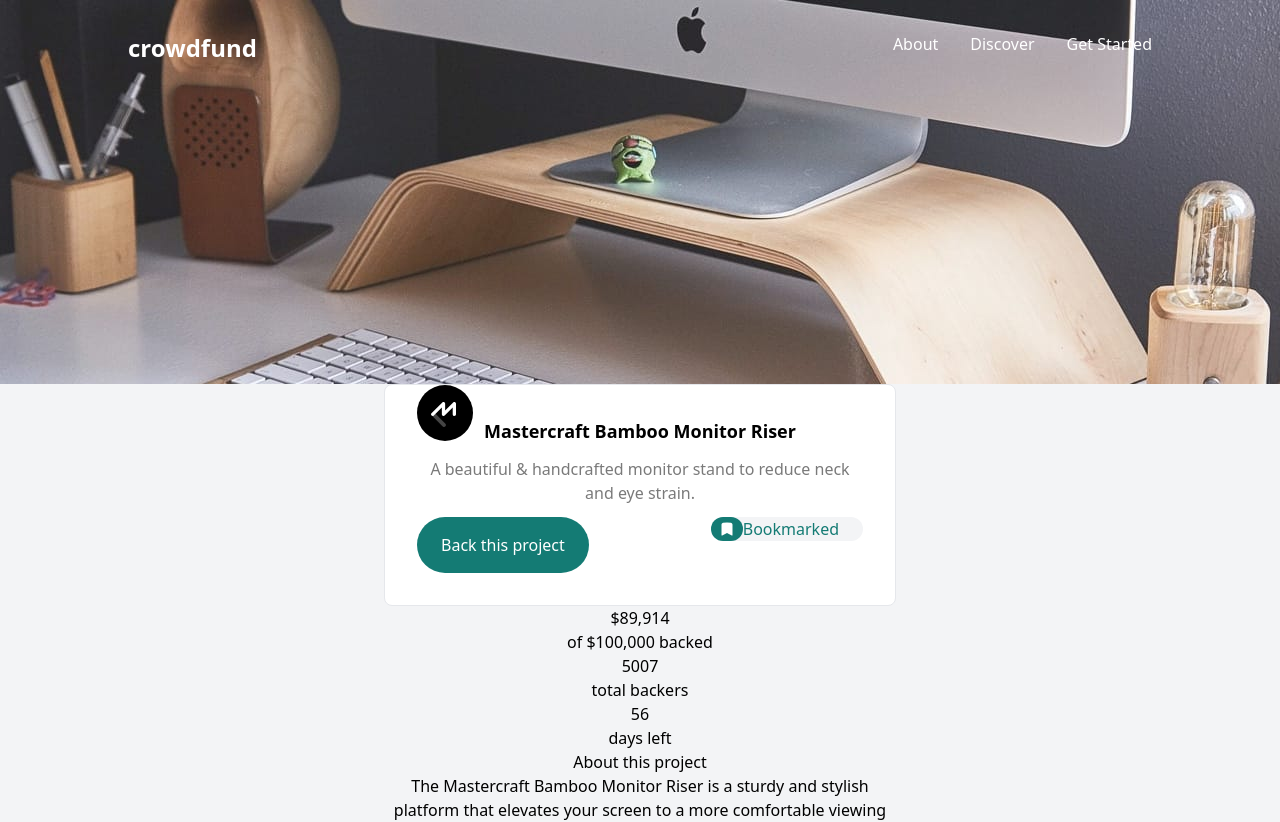
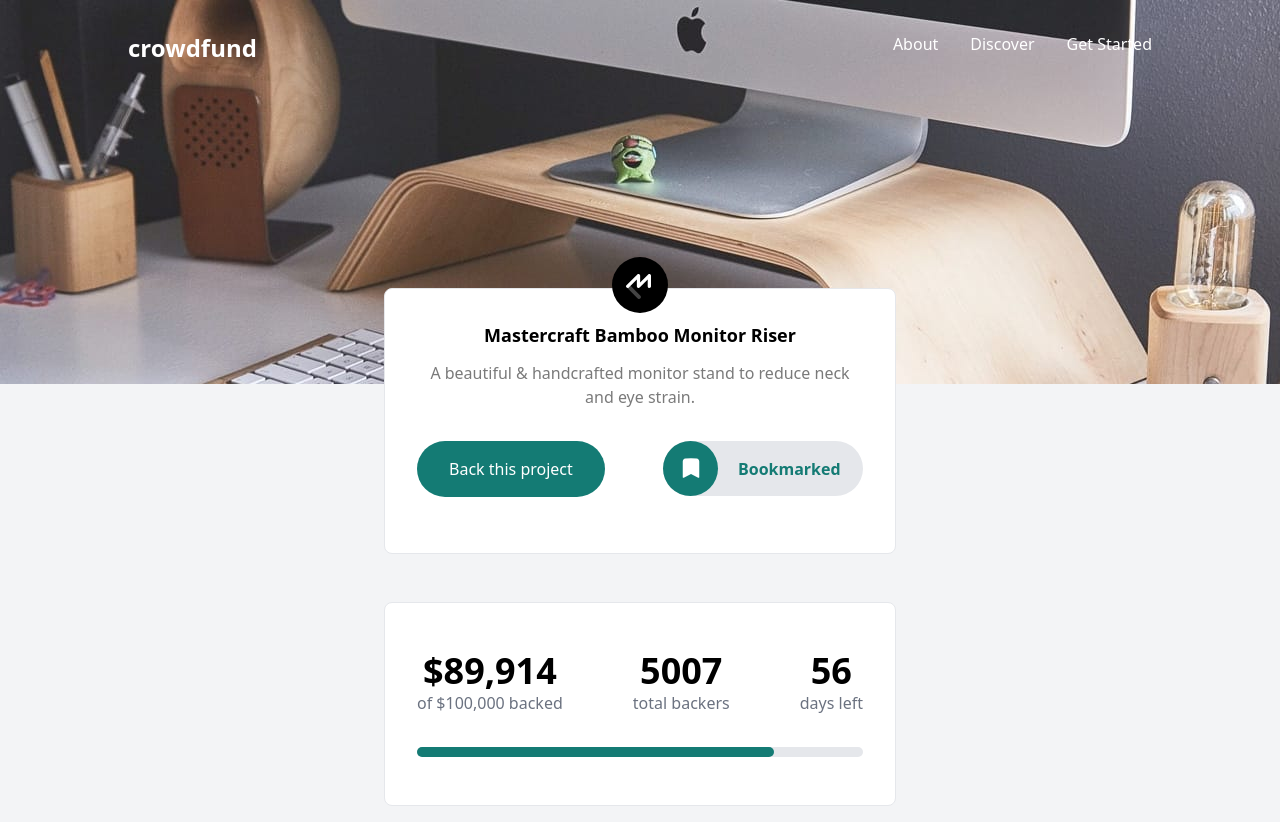
Before and after one commit to AaronNevalinz/CrowdFunding-Product-Page, a website: page public/index.html in a window 1280 px wide. Shown: the top 822 px of the page. Drawn offline with Linux system fonts and the light colour scheme.

Commit message:
modified

```diff
--- a/public/index.html
+++ b/public/index.html
@@ -9,7 +9,7 @@
 </head>
 <body class="text-base">
 
-    <div class="h-96 w-full flex justify-between text-white bg-no-repeat bg-cover relative" style="background: url('./Images/image-hero-desktop.jpg');"><!--Naviagation-->
+    <div class="h-96 w-full flex justify-between text-white bg-no-repeat bg-cover" style="background: url('./Images/image-hero-desktop.jpg');"><!--Naviagation-->
         <div class="w-4/5 flex justify-between mx-auto mt-8">
             <div class="font-bold text-2xl">
                 <h1 class="cursor-pointer">crowdfund</h1>
@@ -29,48 +29,49 @@
     </div>
 
     <main class="bg-gray-100"><!--Content wrapper-->
-        <div class="w-2/5 mx-auto text-center bottom-0">
-            <div class="relative bg-white border px-8 py-8 rounded-lg">
-                <img class="absolute top-0" src="./Images/logo-mastercraft.svg" alt="Logo-mastercraft">
+        <div class="w-2/5 mx-auto text-center relative -top-24">
+            <div class="bg-white border px-8 pb-6 rounded-lg mb-8">
+                <img class="inline-block -mt-8 mb-2" src="./Images/logo-mastercraft.svg" alt="Logo-mastercraft">
                 <h1 class="font-bold text-lg">Mastercraft Bamboo Monitor Riser</h1>
                 <p class="text-secondary-100 my-3">
                     A beautiful & handcrafted monitor stand to reduce neck and eye strain.
                 </p>
-                <div class="flex justify-between">
-                    <p class="bg-primary-200 px-6 py-4 text-white font-medium rounded-full">Back this project</p>
-                    <div>
-                        <i></i>
-                        <p class="bg-gray-100 text-primary-200 pr-6 py font-medium rounded-full flex">
-                            <svg class="w-8 fill-white bg-primary-200 px-2 rounded-full" xmlns="http://www.w3.org/2000/svg" viewBox="0 0 24 24" fill="currentColor" className="w-6 h-6">
-                                <path fillRule="evenodd" d="M6.32 2.577a49.255 49.255 0 0111.36 0c1.497.174 2.57 1.46 2.57 2.93V21a.75.75 0 01-1.085.67L12 18.089l-7.165 3.583A.75.75 0 013.75 21V5.507c0-1.47 1.073-2.756 2.57-2.93z" clipRule="evenodd" />
-                              </svg>
-                            Bookmarked
-                        </p>
+                <div class="flex justify-between my-8">
+                    <p class="bg-primary-200 px-8 py-4 text-white font-medium rounded-full cursor-pointer">Back this project</p>
+                    <div class="flex items-center gap-[20px] w-[200px] h-[55px] rounded-[30px] cursor-pointer bg-gray-200">
+                        <div class="w-[55px] h-[55px] text-center rounded-full bg-primary-200">
+                            <div class="mt-[15px]">
+                                <svg class="w-6 ml-4 -mb-3 fill-white" xmlns="http://www.w3.org/2000/svg" viewBox="0 0 24 24" fill="currentColor" className="w-6 h-6">
+                                    <path fillRule="evenodd" d="M6.32 2.577a49.255 49.255 0 0111.36 0c1.497.174 2.57 1.46 2.57 2.93V21a.75.75 0 01-1.085.67L12 18.089l-7.165 3.583A.75.75 0 013.75 21V5.507c0-1.47 1.073-2.756 2.57-2.93z" clipRule="evenodd" />
+                                </svg>
+                            </div>
+                        </div>
+                        <p class="font-bold text-primary-200">Bookmarked</p>
                     </div>
                 </div>
             </div>
 
-            <div>
-                <div>
-                    <div>
-                        <h1>$89,914</h1>
-                        <p>of $100,000 backed</p>
+            <div class="bg-white border rounded-lg px-8 py-[3rem] mt-[3rem]">
+                <div class="flex justify-between">
+                    <div class="">
+                        <h1 class="font-bold text-4xl">$89,914</h1>
+                        <p class="text-gray-500">of $100,000 backed</p>
                     </div>
                     <div>
-                        <h1>5007</h1>
-                        <p>total backers</p>
+                        <h1 class="font-bold text-4xl">5007</h1>
+                        <p class="text-gray-500">total backers</p>
                     </div>
                     <div>
-                        <h1>56</h1>
-                        <p>days left</p>
+                        <h1 class="font-bold text-4xl">56</h1>
+                        <p class="text-gray-500">days left</p>
                     </div>
                 </div>
-                <div>
-
+                <div class="w-full h-[10px] bg-gray-200 rounded-full mt-[2rem]">
+                    <div class="bg-primary-200 w-[80%] h-[10px] rounded-full"></div>
                 </div>
             </div>
 
-            <div><!--About this project-->
+            <div class="bg-white border rounded-lg px-8 py-[3rem] mt-[3rem]"><!--About this project-->
                 <div>
                     <h2>About this project</h2>
                     <p>
```
Also changed, not shown: package.json (+11 -2 lines), public/styles.css.
